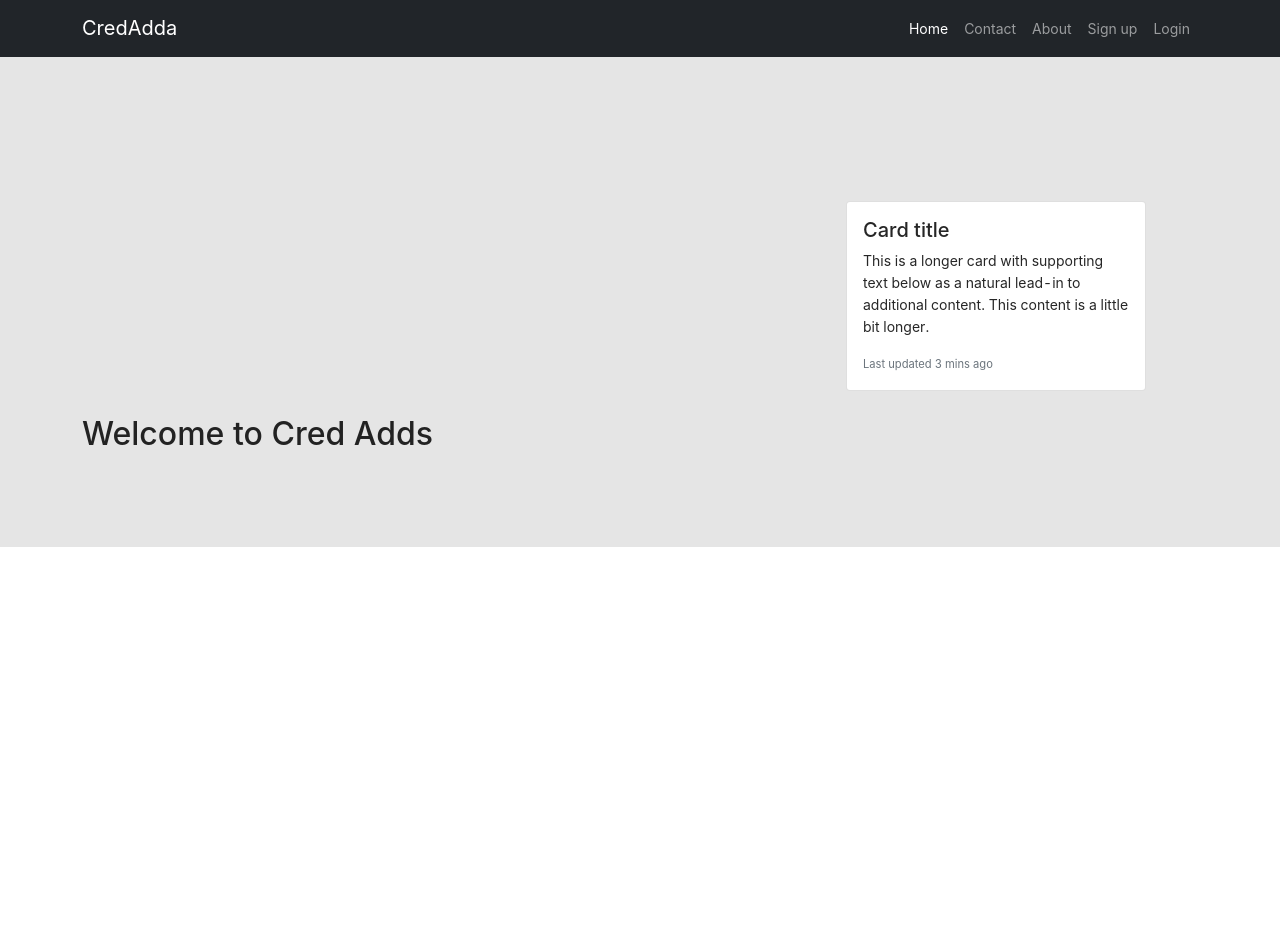
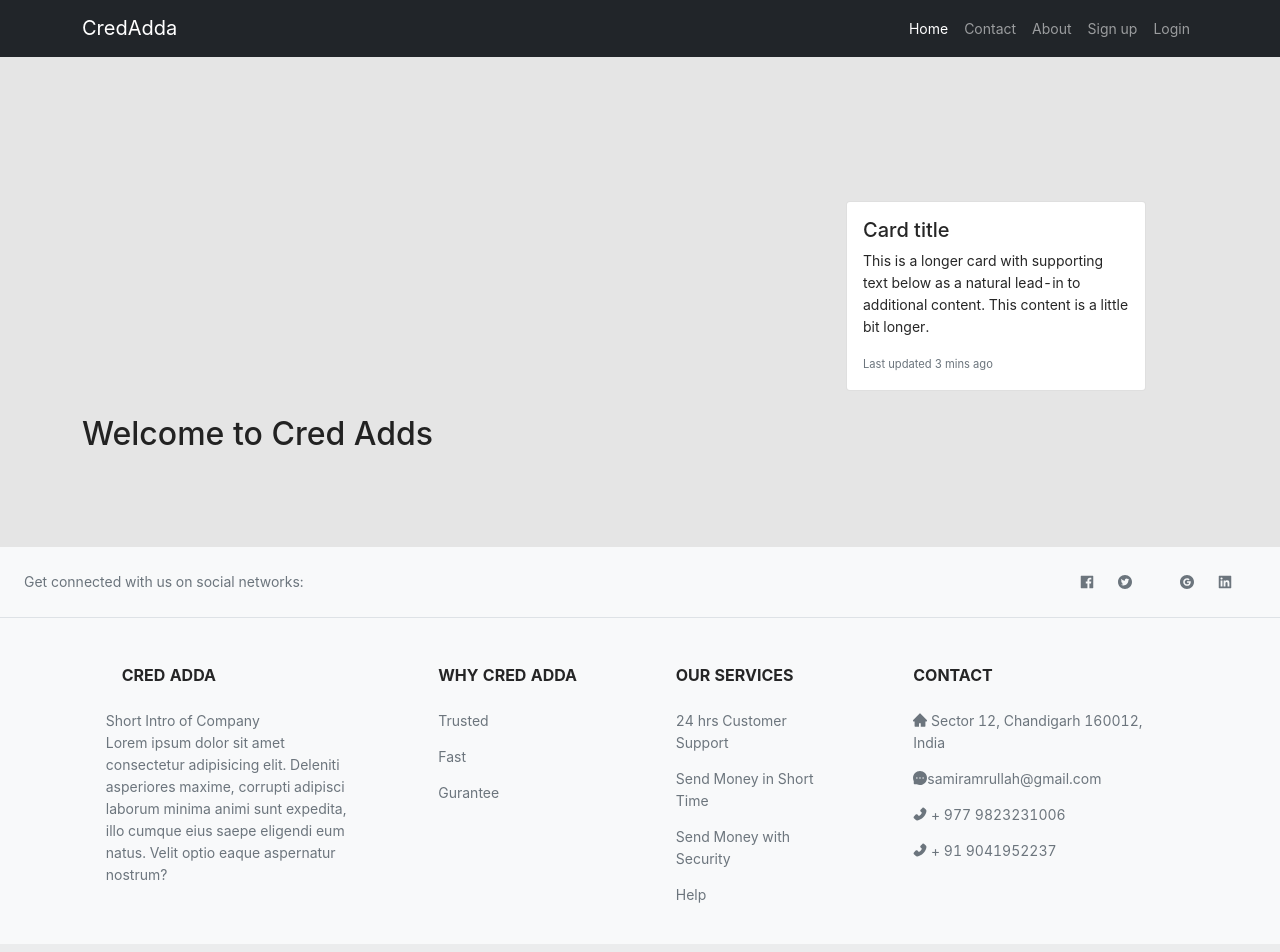
Before and after one commit to samiramrullah/Front-end-design, a React (Create React App) app in the folder frontend/: page / in a window 1280 px wide. Shown: the top 952 px of the page. Before the commit the page ends 800 px from the top, so only its background shows below. Built offline with nearby package versions, Linux system fonts and the light colour scheme.

Commit message:
with footer

```diff
--- a/frontend/src/components/Footer/Footer.jsx
+++ b/frontend/src/components/Footer/Footer.jsx
@@ -1,8 +1,99 @@
 import React from 'react'
-
+import { NavLink } from 'react-router-dom';
+import { FacebookFilled, TwitterCircleFilled, GoogleCircleFilled, LinkedinFilled, HomeFilled, MessageFilled, PhoneFilled } from '@ant-design/icons'
 const Footer = () => {
   return (
-    <div>Footer</div>
+    <div>
+
+      <footer class="text-center text-lg-start bg-light text-muted">
+        <section
+          class="d-flex justify-content-center justify-content-lg-between p-4 border-bottom">
+          <div class="me-5 d-none d-lg-block" style={{ textAlign: 'center' }}>
+            <span>Get connected with us on social networks:</span>
+          </div>
+
+          <div>
+            <a href="https://www.facebook.com/samiramrullah/" class="me-4 text-reset">
+              <FacebookFilled />
+            </a>
+            <a href="" class="me-4 text-reset">
+              <TwitterCircleFilled />
+            </a>
+            <a href="" class="me-4 text-reset">
+              <i class="fab fa-google"></i>
+            </a>
+            <a href="" class="me-4 text-reset">
+              <GoogleCircleFilled />
+            </a>
+            <a href="" class="me-4 text-reset">
+              <LinkedinFilled />
+            </a>
+          </div>
+        </section>
+        <section class="">
+          <div class="container text-center text-md-start mt-5">
+            <div class="row mt-3">
+              <div class="col-md-3 col-lg-4 col-xl-3 mx-auto mb-4">
+                <h6 class="text-uppercase fw-bold mb-4">
+                  <i class="fas fa-gem me-3"></i>Cred Adda
+                </h6>
+                <p>
+                  Short Intro of Company <br />
+                  Lorem ipsum dolor sit amet consectetur adipisicing elit. Deleniti asperiores maxime, corrupti adipisci laborum minima animi sunt expedita, illo cumque eius saepe eligendi eum natus. Velit optio eaque aspernatur nostrum?
+                </p>
+              </div>
+              <div class="col-md-2 col-lg-2 col-xl-2 mx-auto mb-4">
+                <h6 class="text-uppercase fw-bold mb-4">
+                  Why Cred Adda
+                </h6>
+                <p>
+                  <a href="#!" class="text-reset">Trusted</a>
+                </p>
+                <p>
+                  <a href="#!" class="text-reset">Fast</a>
+                </p>
+                <p>
+                  <a href="#!" class="text-reset">Gurantee</a>
+                </p>
+              </div>
+              <div class="col-md-3 col-lg-2 col-xl-2 mx-auto mb-4">
+                <h6 class="text-uppercase fw-bold mb-4">
+                  Our Services
+                </h6>
+                <p>
+                  <a href="#!" class="text-reset">24 hrs Customer Support</a>
+                </p>
+                <p>
+                  <a href="#!" class="text-reset">Send Money in Short Time</a>
+                </p>
+                <p>
+                  <a href="#!" class="text-reset">Send Money with Security</a>
+                </p>
+                <p>
+                  <a href="#!" class="text-reset">Help</a>
+                </p>
+              </div>
+              <div class="col-md-4 col-lg-3 col-xl-3 mx-auto mb-md-0 mb-4">
+                <h6 class="text-uppercase fw-bold mb-4">
+                  Contact
+                </h6>
+                <p><HomeFilled clasName="me-3" /> Sector 12, Chandigarh 160012, India</p>
+                <p>
+                  <MessageFilled clasName="me-3" />
+                  samiramrullah@gmail.com
+                </p>
+                <p><PhoneFilled clasName="me-3" />  + 977 9823231006</p>
+                <p><PhoneFilled clasName="me-3" />  + 91 9041952237</p>
+              </div>
+            </div>
+          </div>
+        </section>
+        <div class="text-center p-4" style={{ backgroundColor: 'rgba(0, 0, 0, 0.05)' }}>
+          © 2021 Copyright:
+          <NavLink to={'/'} class="text-reset fw-bold">Credadda.com</NavLink>
+        </div>
+      </footer>
+    </div>
   )
 }
 
--- a/frontend/src/components/HomeWrapper.jsx
+++ b/frontend/src/components/HomeWrapper.jsx
@@ -1,10 +1,12 @@
 import React from 'react'
-import Navbar from './Navbar/Navbar'
+import Navbar from './Navbar/Navbar';
+import Footer from './Footer/Footer';
 const HomeWrapper = ({children}) => {
   return (
     <div>
       <Navbar/>
       {children}
+      <Footer/>
     </div>
   )
 }
--- a/frontend/src/pages/Dashboard/Dashboard.jsx
+++ b/frontend/src/pages/Dashboard/Dashboard.jsx
@@ -8,6 +8,7 @@ import About from '../About/About';
 import Contact from '../Contact/Contact';
 import Post from '../../components/Post/Post';
 import Profile from '../../components/Profile/Profile';
+import Login from '../../pages/Login/Login';
 import './Dashboard.css'
 const { Header, Content, Footer, Sider } = Layout;
 
@@ -15,10 +16,15 @@ const { Header, Content, Footer, Sider } = Layout;
 const Dashboard = () => {
   const naviate = useNavigate();
   const [collapsed, setCollapsed] = useState(false);
+  const notLoggedIn=()=>{
+    naviate('/login');
+  }
   const logoutHandler = () => {
     localStorage.setItem('userToken', null)
     naviate('/')
   }
+  if(localStorage.userToken)
+  {
     return (
       <Layout
         style={{
@@ -88,6 +94,15 @@ const Dashboard = () => {
         </Layout>
       </Layout>
     );
+  }
+  else
+  {
+    return(
+      <center>
+      <Login/>
+      </center>
+    )
+  }
 };
 
 export default Dashboard;
```
Lines whose indentation alone changed are shown as unchanged.
